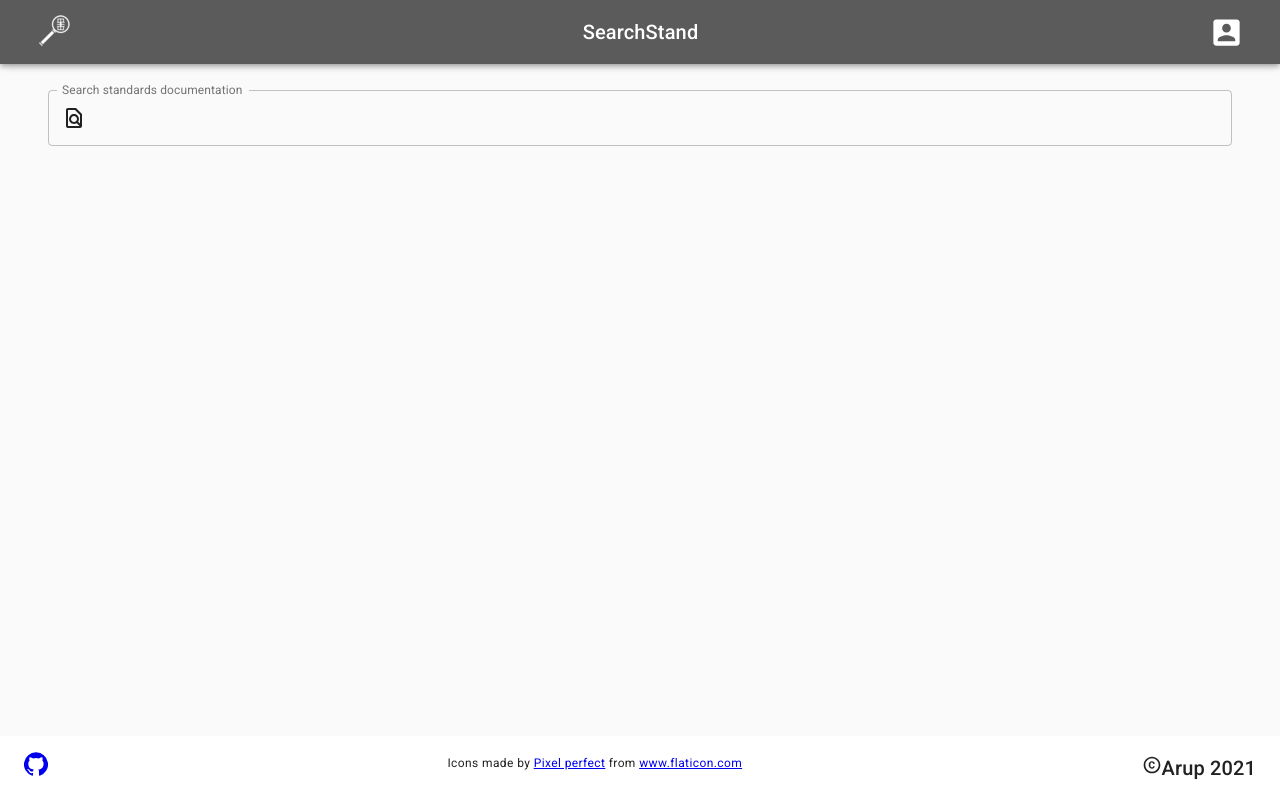
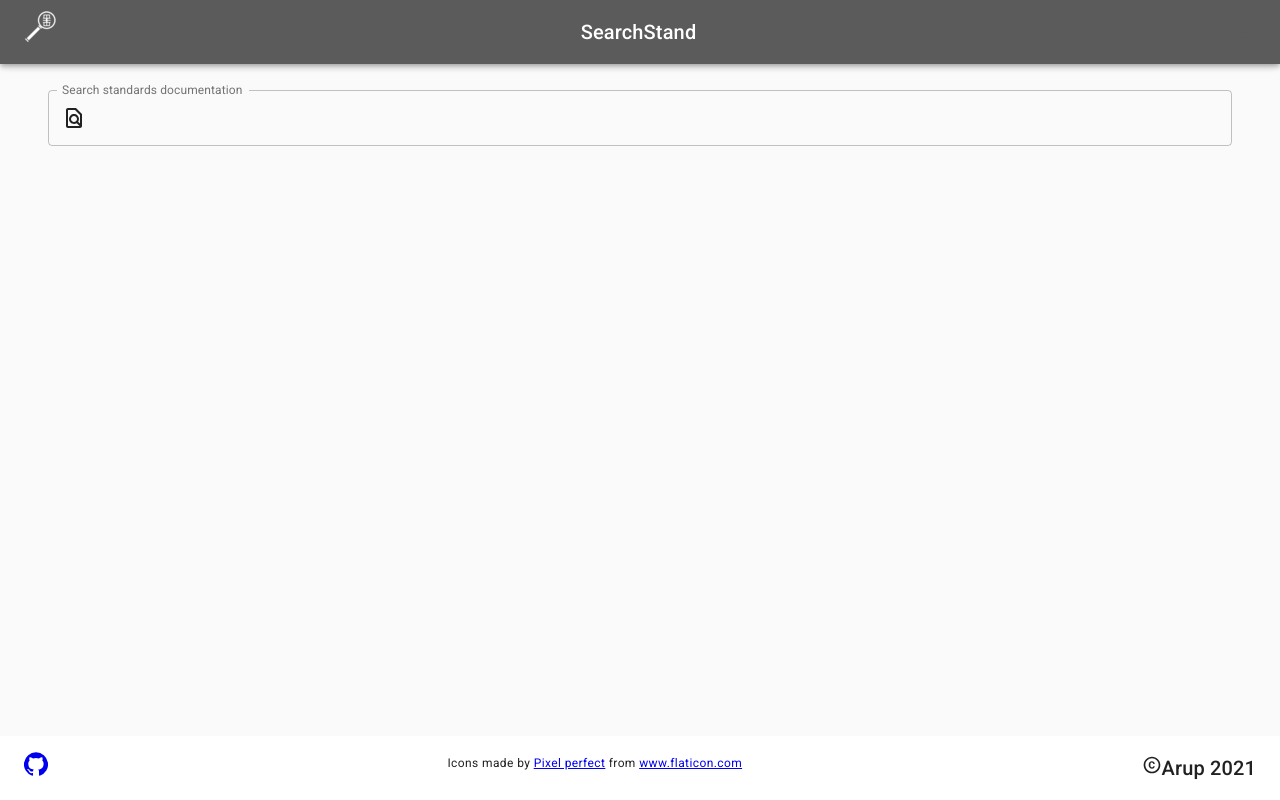
Before and after one commit to cyechow/searchstand, a React (Create React App) app: page / in a window 1280 px wide. Built offline with nearby package versions, Linux system fonts and the light colour scheme.

Commit message:
Changed iconbotton to links.

```diff
--- a/src/components/AppHeader.js
+++ b/src/components/AppHeader.js
@@ -3,8 +3,8 @@ import { makeStyles } from '@material-ui/core/styles';
 import {
     AppBar,
     Box,
-    IconButton,
     Icon,
+    Link,
     Toolbar,
     Typography,
 } from '@material-ui/core';
@@ -30,11 +30,11 @@ function AppHeader() {
         <AppBar position="fixed">
             <Toolbar>
                 <Box display='flex' flexGrow={1}>
-                    <IconButton href="">
+                    <Link href="#">
                         <Icon fontSize='large'>
                             <img src={Logo} height={32} width={32} />
                         </Icon>
-                    </IconButton>
+                    </Link>
                 </Box>
                 <Box display='flex' flexGrow={1}>
                     <Typography variant="h6" color="inherit">
@@ -43,9 +43,9 @@ function AppHeader() {
                 </Box>
 
                 <Typography variant="body1" color="inherit">
-                    <IconButton color="secondary">
+                    <Link href="#">
                         <AccountBoxIcon fontSize="large"/>
-                    </IconButton>
+                    </Link>
                 </Typography>
             </Toolbar>
         </AppBar>
```
